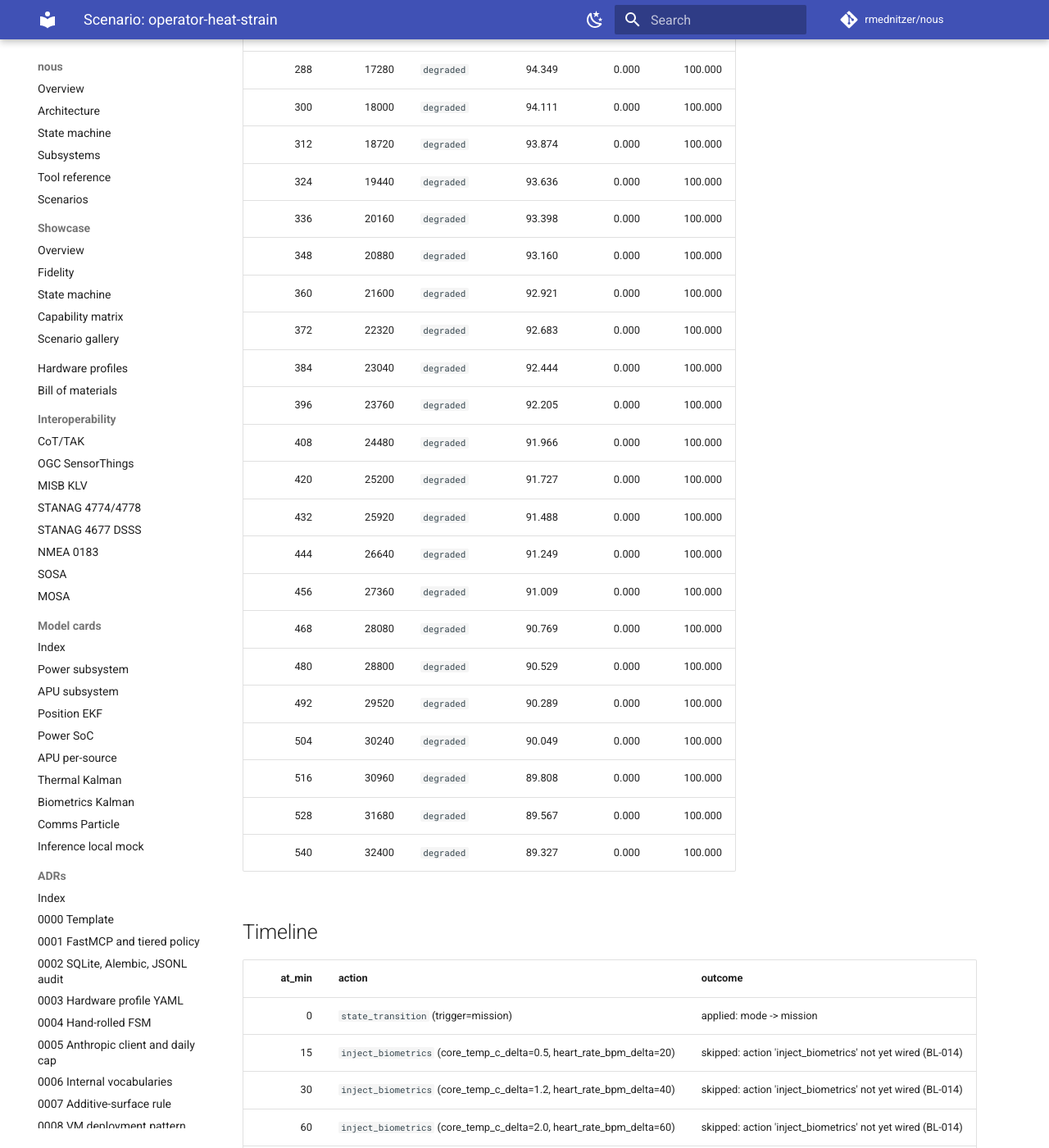
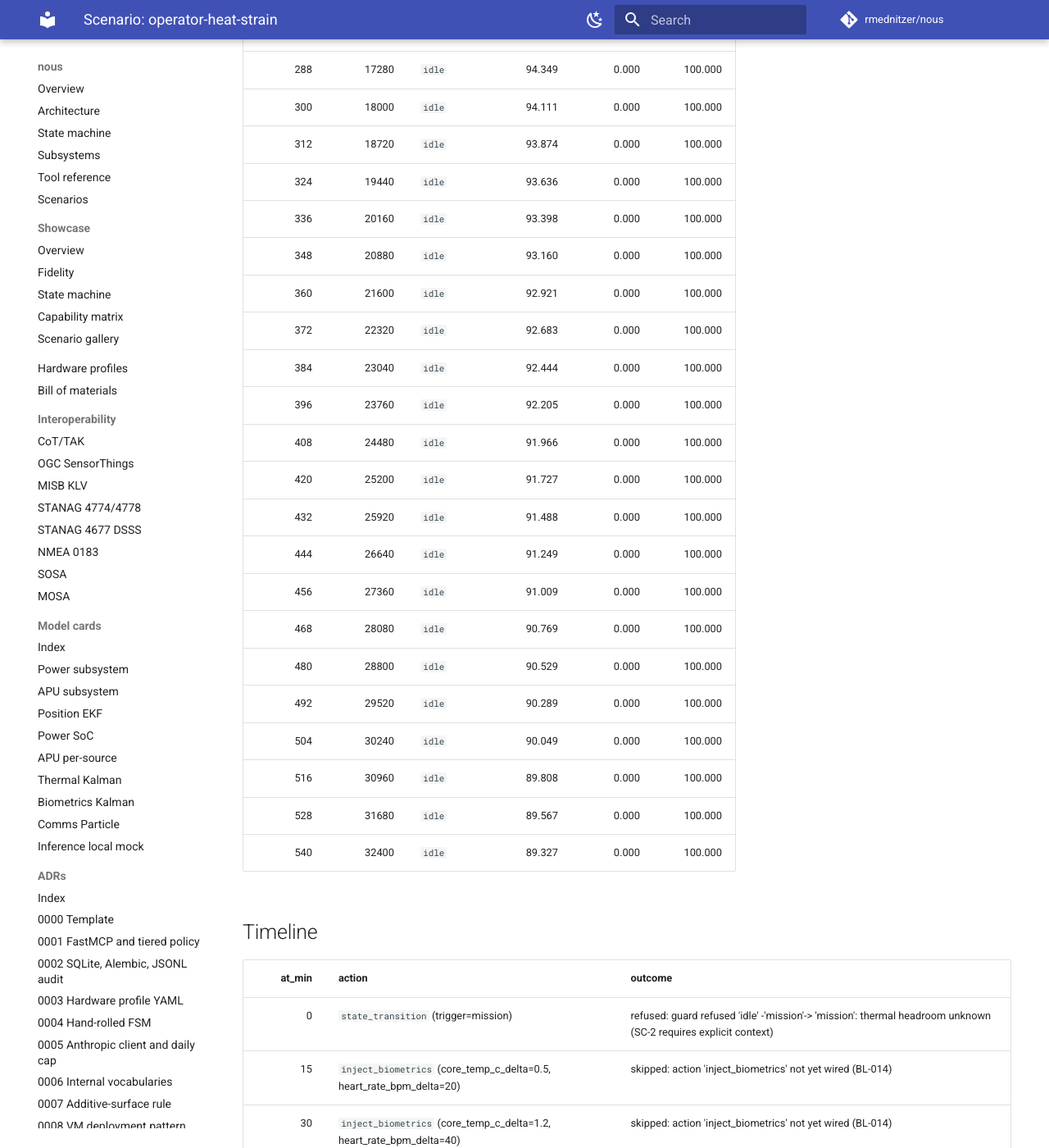
Before and after one commit to rmednitzer/nous, an MkDocs documentation site: the page built from docs/showcase/scenarios/operator-heat-strain.md, in a window 1280 px wide and 1400 px high, scrolled down 2695 px. Shown: the whole window at 82% size. Built offline with MkDocs 1.6.1 and Material for MkDocs 9.7.7, drawn with Linux system fonts in a browser that asks for light colours; comment, search, counter and statistics services are not loaded; some of the changed text lies outside the part shown.

Commit message:
fix: handle guarded transitions in showcase telemetry generation
Agent-Logs-Url: https://github.com/rmednitzer/nous/sessions/52512688-0361-4975-89a0-a6f121d2bd61

Co-authored-by: rmednitzer <2254290+rmednitzer@users.noreply.github.com>

```diff
--- a/docs/showcase/scenarios/operator-heat-strain.md
+++ b/docs/showcase/scenarios/operator-heat-strain.md
@@ -28,7 +28,7 @@ rest as defaults. See [Fidelity](../fidelity.md) for the legend.
 
 ## Final state
 
-- mode: `degraded`
+- mode: `idle`
 - operator: `nominal`
 - comms: `connected`
 - SoC: 89.327 %
@@ -46,62 +46,62 @@ Sparklines are over resampled buckets; high to the right is high value.
 
 | tick | t (s) | mode | SoC % | APU W | fuel % |
 | ---: | ---: | --- | ---: | ---: | ---: |
-| 1 | 60 | `mission` | 99.981 | 0.000 | 100.000 |
-| 12 | 720 | `mission` | 99.766 | 0.000 | 100.000 |
-| 24 | 1440 | `mission` | 99.533 | 0.000 | 100.000 |
-| 36 | 2160 | `mission` | 99.299 | 0.000 | 100.000 |
-| 48 | 2880 | `mission` | 99.065 | 0.000 | 100.000 |
-| 60 | 3600 | `mission` | 98.830 | 0.000 | 100.000 |
-| 72 | 4320 | `mission` | 98.596 | 0.000 | 100.000 |
-| 84 | 5040 | `mission` | 98.361 | 0.000 | 100.000 |
-| 96 | 5760 | `degraded` | 98.127 | 0.000 | 100.000 |
-| 108 | 6480 | `degraded` | 97.892 | 0.000 | 100.000 |
-| 120 | 7200 | `degraded` | 97.657 | 0.000 | 100.000 |
-| 132 | 7920 | `degraded` | 97.421 | 0.000 | 100.000 |
-| 144 | 8640 | `degraded` | 97.186 | 0.000 | 100.000 |
-| 156 | 9360 | `degraded` | 96.950 | 0.000 | 100.000 |
-| 168 | 10080 | `degraded` | 96.715 | 0.000 | 100.000 |
-| 180 | 10800 | `degraded` | 96.479 | 0.000 | 100.000 |
-| 192 | 11520 | `degraded` | 96.243 | 0.000 | 100.000 |
-| 204 | 12240 | `degraded` | 96.007 | 0.000 | 100.000 |
-| 216 | 12960 | `degraded` | 95.770 | 0.000 | 100.000 |
-| 228 | 13680 | `degraded` | 95.534 | 0.000 | 100.000 |
-| 240 | 14400 | `degraded` | 95.297 | 0.000 | 100.000 |
-| 252 | 15120 | `degraded` | 95.060 | 0.000 | 100.000 |
-| 264 | 15840 | `degraded` | 94.823 | 0.000 | 100.000 |
-| 276 | 16560 | `degraded` | 94.586 | 0.000 | 100.000 |
-| 288 | 17280 | `degraded` | 94.349 | 0.000 | 100.000 |
-| 300 | 18000 | `degraded` | 94.111 | 0.000 | 100.000 |
-| 312 | 18720 | `degraded` | 93.874 | 0.000 | 100.000 |
-| 324 | 19440 | `degraded` | 93.636 | 0.000 | 100.000 |
-| 336 | 20160 | `degraded` | 93.398 | 0.000 | 100.000 |
-| 348 | 20880 | `degraded` | 93.160 | 0.000 | 100.000 |
-| 360 | 21600 | `degraded` | 92.921 | 0.000 | 100.000 |
-| 372 | 22320 | `degraded` | 92.683 | 0.000 | 100.000 |
-| 384 | 23040 | `degraded` | 92.444 | 0.000 | 100.000 |
-| 396 | 23760 | `degraded` | 92.205 | 0.000 | 100.000 |
-| 408 | 24480 | `degraded` | 91.966 | 0.000 | 100.000 |
-| 420 | 25200 | `degraded` | 91.727 | 0.000 | 100.000 |
-| 432 | 25920 | `degraded` | 91.488 | 0.000 | 100.000 |
-| 444 | 26640 | `degraded` | 91.249 | 0.000 | 100.000 |
-| 456 | 27360 | `degraded` | 91.009 | 0.000 | 100.000 |
-| 468 | 28080 | `degraded` | 90.769 | 0.000 | 100.000 |
-| 480 | 28800 | `degraded` | 90.529 | 0.000 | 100.000 |
-| 492 | 29520 | `degraded` | 90.289 | 0.000 | 100.000 |
-| 504 | 30240 | `degraded` | 90.049 | 0.000 | 100.000 |
-| 516 | 30960 | `degraded` | 89.808 | 0.000 | 100.000 |
-| 528 | 31680 | `degraded` | 89.567 | 0.000 | 100.000 |
-| 540 | 32400 | `degraded` | 89.327 | 0.000 | 100.000 |
+| 1 | 60 | `idle` | 99.981 | 0.000 | 100.000 |
+| 12 | 720 | `idle` | 99.766 | 0.000 | 100.000 |
+| 24 | 1440 | `idle` | 99.533 | 0.000 | 100.000 |
+| 36 | 2160 | `idle` | 99.299 | 0.000 | 100.000 |
+| 48 | 2880 | `idle` | 99.065 | 0.000 | 100.000 |
+| 60 | 3600 | `idle` | 98.830 | 0.000 | 100.000 |
+| 72 | 4320 | `idle` | 98.596 | 0.000 | 100.000 |
+| 84 | 5040 | `idle` | 98.361 | 0.000 | 100.000 |
+| 96 | 5760 | `idle` | 98.127 | 0.000 | 100.000 |
+| 108 | 6480 | `idle` | 97.892 | 0.000 | 100.000 |
+| 120 | 7200 | `idle` | 97.657 | 0.000 | 100.000 |
+| 132 | 7920 | `idle` | 97.421 | 0.000 | 100.000 |
+| 144 | 8640 | `idle` | 97.186 | 0.000 | 100.000 |
+| 156 | 9360 | `idle` | 96.950 | 0.000 | 100.000 |
+| 168 | 10080 | `idle` | 96.715 | 0.000 | 100.000 |
+| 180 | 10800 | `idle` | 96.479 | 0.000 | 100.000 |
+| 192 | 11520 | `idle` | 96.243 | 0.000 | 100.000 |
+| 204 | 12240 | `idle` | 96.007 | 0.000 | 100.000 |
+| 216 | 12960 | `idle` | 95.770 | 0.000 | 100.000 |
+| 228 | 13680 | `idle` | 95.534 | 0.000 | 100.000 |
+| 240 | 14400 | `idle` | 95.297 | 0.000 | 100.000 |
+| 252 | 15120 | `idle` | 95.060 | 0.000 | 100.000 |
+| 264 | 15840 | `idle` | 94.823 | 0.000 | 100.000 |
+| 276 | 16560 | `idle` | 94.586 | 0.000 | 100.000 |
+| 288 | 17280 | `idle` | 94.349 | 0.000 | 100.000 |
+| 300 | 18000 | `idle` | 94.111 | 0.000 | 100.000 |
+| 312 | 18720 | `idle` | 93.874 | 0.000 | 100.000 |
+| 324 | 19440 | `idle` | 93.636 | 0.000 | 100.000 |
+| 336 | 20160 | `idle` | 93.398 | 0.000 | 100.000 |
+| 348 | 20880 | `idle` | 93.160 | 0.000 | 100.000 |
+| 360 | 21600 | `idle` | 92.921 | 0.000 | 100.000 |
+| 372 | 22320 | `idle` | 92.683 | 0.000 | 100.000 |
+| 384 | 23040 | `idle` | 92.444 | 0.000 | 100.000 |
+| 396 | 23760 | `idle` | 92.205 | 0.000 | 100.000 |
+| 408 | 24480 | `idle` | 91.966 | 0.000 | 100.000 |
+| 420 | 25200 | `idle` | 91.727 | 0.000 | 100.000 |
+| 432 | 25920 | `idle` | 91.488 | 0.000 | 100.000 |
+| 444 | 26640 | `idle` | 91.249 | 0.000 | 100.000 |
+| 456 | 27360 | `idle` | 91.009 | 0.000 | 100.000 |
+| 468 | 28080 | `idle` | 90.769 | 0.000 | 100.000 |
+| 480 | 28800 | `idle` | 90.529 | 0.000 | 100.000 |
+| 492 | 29520 | `idle` | 90.289 | 0.000 | 100.000 |
+| 504 | 30240 | `idle` | 90.049 | 0.000 | 100.000 |
+| 516 | 30960 | `idle` | 89.808 | 0.000 | 100.000 |
+| 528 | 31680 | `idle` | 89.567 | 0.000 | 100.000 |
+| 540 | 32400 | `idle` | 89.327 | 0.000 | 100.000 |
 
 ## Timeline
 
 | at_min | action | outcome |
 | ---: | --- | --- |
-| 0 | `state_transition` (trigger=mission) | applied: mode -> mission |
+| 0 | `state_transition` (trigger=mission) | refused: guard refused 'idle' -'mission'-> 'mission': thermal headroom unknown (SC-2 requires explicit context) |
 | 15 | `inject_biometrics` (core_temp_c_delta=0.5, heart_rate_bpm_delta=20) | skipped: action 'inject_biometrics' not yet wired (BL-014) |
 | 30 | `inject_biometrics` (core_temp_c_delta=1.2, heart_rate_bpm_delta=40) | skipped: action 'inject_biometrics' not yet wired (BL-014) |
 | 60 | `inject_biometrics` (core_temp_c_delta=2.0, heart_rate_bpm_delta=60) | skipped: action 'inject_biometrics' not yet wired (BL-014) |
-| 90 | `state_transition` (trigger=degrade) | applied: mode -> degraded |
+| 90 | `state_transition` (trigger=degrade) | refused: no transition from 'idle' on trigger 'degrade' |
 
 ## Artefacts
 
```
Also changed, not shown: docs/showcase/scenarios/README.md (+1 -1 lines), docs/showcase/scenarios/c2-degraded-comms.md (+7 -2 lines), 3 other files.
